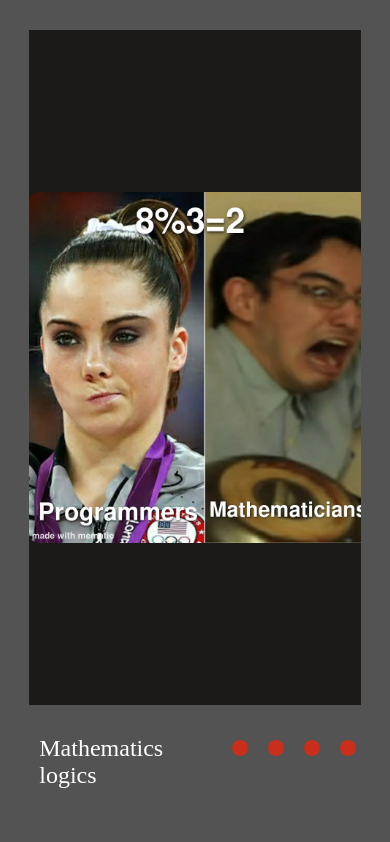
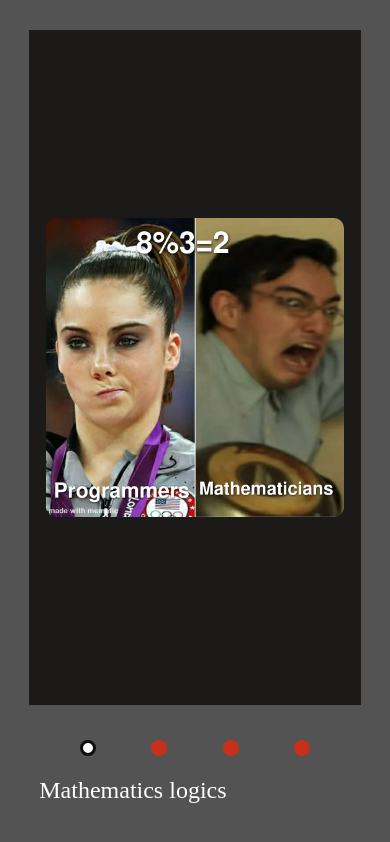
Before and after one commit to JiRad71/CSS-mem-slider, a plain HTML site: page index.html in a window 390 px wide. Drawn offline with Linux system fonts and the light colour scheme.

Commit message:
feat: add mobile version (Sun, May 15, 2022 01:10:12 PM)

```diff
--- a/style.css
+++ b/style.css
@@ -57,7 +57,7 @@ a {
 }
 
 .slide-img{
-    max-width: 90vw;
+    max-width: 90%;
     max-height: 80vh;
     border-radius: 10px;
     margin: auto;
@@ -101,16 +101,12 @@ a {
     cursor: pointer;
 }
 /* убрать тайпы попробовать*/
-#slide1[type="radio"]:checked ~.subslider-wrapper> .pagginator > #slide-button-1,
-#slide2[type="radio"]:checked ~.subslide-wrapper> .pagginator > #slide-button-2,
-#slide3[type="radio"]:checked ~.subslide-wrapper> .pagginator > #slide-button-3,
-#slide4[type="radio"]:checked ~.subslide-wrapper> .pagginator > #slide-button-4 {
-    background: #000 ;
-    height: 16px;
-    width: 16px;
-    display:inline-block;
-    padding: 0 0 0 0px;
-    border: 2.5px solid #FFF;
+#slide1:checked ~.subslide-wrapper> .pagginator > #slide-button-1,
+#slide2:checked ~.subslide-wrapper> .pagginator > #slide-button-2,
+#slide3:checked ~.subslide-wrapper> .pagginator > #slide-button-3,
+#slide4:checked ~.subslide-wrapper> .pagginator > #slide-button-4 {
+    background: rgb(250, 250, 250);
+    border: 3px solid rgb(14, 13, 13);
 }
 
 #slide1:checked  ~ .slide-wrapper,
@@ -131,8 +127,19 @@ a {
 }
 
 .pagginator > .slide-button:hover,
-.pagginator > .slide-button:focus
-{
+.pagginator > .slide-button:focus{
     background-color:#FFF;
     border: #000 3px solid;
 }
+
+@media (max-width:420px){
+    .subslide-wrapper{
+        flex-direction: column-reverse;
+        gap: 1rem;
+        transition: all 1s ease;
+    }
+    .pagginator{
+        width: 100%;
+        justify-content: space-evenly;
+    }
+}
```
